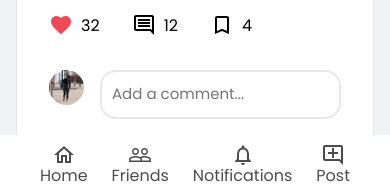
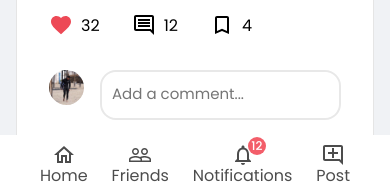
Before and after one commit to amitshuu/scoop, a React (Create React App) app in the folder client/: page / in a window 390 px wide. Both pictures are taken after a click on the icon 143 px from the left and 672 px from the top of the page. Shown: the part 648-842 px from the top of the page. Built offline with nearby package versions, Linux system fonts and the light colour scheme; the HTML template or start-up script is replaced by a standard one.

Commit message:
Css improvements

```diff
--- a/client/src/components/CustomTextArea.tsx
+++ b/client/src/components/CustomTextArea.tsx
@@ -4,9 +4,19 @@ import styled from 'styled-components';
 interface Props {
   value: string;
   onChange: (value: string) => void;
+  placeholder: string;
+  withBorder?: boolean;
+  withOverflow?: boolean;
+  maxHeight?: string;
 }
 
-const CustomTextArea: React.FC<Props> = ({ value, onChange }) => {
+const CustomTextArea = ({
+  value,
+  onChange,
+  placeholder,
+  withOverflow = false,
+  maxHeight = '350px',
+}: Props) => {
   const textareaRef = useRef<HTMLTextAreaElement>(null);
 
   useEffect(() => {
@@ -21,24 +31,30 @@ const CustomTextArea: React.FC<Props> = ({ value, onChange }) => {
     <TextArea
       ref={textareaRef}
       value={value}
-      placeholder='Add a comment...'
+      placeholder={placeholder}
       onChange={(e) => onChange(e.target.value)}
+      withOverflow={withOverflow}
+      maxHeight={maxHeight}
     />
   );
 };
 export default CustomTextArea;
 
-const TextArea = styled.textarea`
+const TextArea = styled.textarea<{
+  withOverflow: boolean;
+  maxHeight: string;
+}>`
   display: flex;
   resize: none;
-  overflow: hidden;
   padding: 10px;
-  border: 2px solid rgb(217, 217, 217, 60%);
   border-radius: 16px;
   outline: none;
   width: 100%;
-  height: 75%;
+  border: none;
+  height: 70%;
+  max-height: ${({ maxHeight }) => (maxHeight ? maxHeight : 'none')};
   color: #050505;
+  overflow-y: ${({ withOverflow }) => (withOverflow ? 'auto' : 'hidden')};
   font-weight: 400;
   font-size: 15px;
   font-family: inherit;
--- a/client/src/components/Logo.tsx
+++ b/client/src/components/Logo.tsx
@@ -1,13 +1,10 @@
 import { NavLink } from 'react-router-dom';
 import styled from 'styled-components';
 
-type IProps = {
-  mobile?: boolean;
-};
-const Logo: React.FC<IProps> = ({ mobile }) => {
+const Logo = () => {
   return (
     <Wrapper>
-      <LogoTitle to='/' mobile={mobile!}>
+      <LogoTitle to='/'>
         Sco<LogoSpan>ŏ</LogoSpan>p
       </LogoTitle>
     </Wrapper>
@@ -17,8 +14,8 @@ const Logo: React.FC<IProps> = ({ mobile }) => {
 export default Logo;
 
 const Wrapper = styled.div``;
-const LogoTitle = styled(NavLink)<{ mobile: boolean }>`
-  font-size: ${(props) => (props.mobile ? '32px' : '48px')};
+const LogoTitle = styled(NavLink)`
+  font-size: 48px;
   font-weight: 500;
   color: black;
   text-decoration: none;
--- a/client/src/components/MobileBottomBar.tsx
+++ b/client/src/components/MobileBottomBar.tsx
@@ -14,6 +14,11 @@ const MobileBottomBar = () => {
               <Link to={link.path!}>
                 <Icon>{link.icon}</Icon>
                 <Title>{link.title}</Title>
+                {link.badge && (
+                  <BadgeContainer>
+                    <Badge>12</Badge>
+                  </BadgeContainer>
+                )}
               </Link>
             </LinkContainer>
           );
@@ -55,3 +60,25 @@ const Icon = styled.p`
   text-align: center;
 `;
 const Title = styled.p``;
+
+const Badge = styled.div`
+  position: relative;
+  display: flex;
+  justify-content: center;
+  align-items: center;
+  margin-left: 55px;
+  background-color: rgba(217, 217, 217, 25%);
+  border-radius: 50%;
+  width: 18px;
+  height: 18px;
+  text-align: center;
+  color: white;
+  font-weight: 500;
+  font-size: 12px;
+  background-color: #f35e6a;
+`;
+
+const BadgeContainer = styled.div`
+  position: absolute;
+  top: 2px;
+`;
--- a/client/src/components/RightSidebar.tsx
+++ b/client/src/components/RightSidebar.tsx
@@ -26,10 +26,11 @@ const Wrapper = styled.div`
   flex-direction: column;
   width: 40%;
   position: sticky;
+
   top: 0;
   left: 0;
   height: 100vh;
-  /* max-width: 350px; */
+  /* max-width: 650px; */
   .search-icon {
     position: absolute;
     right: 10px;
@@ -39,9 +40,12 @@ const Wrapper = styled.div`
 
 const MainContentDiv = styled.div`
   padding: 3rem 4rem;
-
+  display: flex;
+  flex-direction: column;
+  align-items: center;
   height: 100%;
   border-left: 2px solid rgb(0, 0, 0, 10%);
+  max-width: 350px;
 `;
 
 const SearchInputDiv = styled.div`
--- a/client/src/components/SinglePostBottomBar.tsx
+++ b/client/src/components/SinglePostBottomBar.tsx
@@ -33,7 +33,15 @@ const SinglePostBottomBar = () => {
         <>
           <InputContainer>
             <UserAvatar src={amit} className='user-avatar' />
-            <CustomTextArea value={commentValue} onChange={setCommentValue} />
+            <TextAreaContainer>
+              <CustomTextArea
+                value={commentValue}
+                onChange={setCommentValue}
+                placeholder='Add a comment...'
+                withOverflow={true}
+                withBorder={false}
+              />
+            </TextAreaContainer>
           </InputContainer>
           <SinglePostComment />
           <SinglePostComment />
@@ -49,11 +57,12 @@ export default SinglePostBottomBar;
 const Wrapper = styled.div`
   display: flex;
   flex-direction: column;
+  justify-content: center;
   width: 100%;
   padding: 0rem 2rem;
+
   min-height: 75px;
   border-top: 1px solid rgb(0, 0, 0, 10%);
-  justify-content: center;
 `;
 
 const Span = styled.span`
@@ -69,8 +78,16 @@ const BottomPanelIcons = styled.div`
 const InputContainer = styled.div`
   display: flex;
   width: 100%;
+  height: 100%;
   align-items: center;
   margin-bottom: 2rem;
+`;
+
+const TextAreaContainer = styled.div`
+  width: 100%;
+  border: 2px solid rgb(217, 217, 217, 60%);
+  border-radius: 16px;
+  height: 100%;
 `;
 
 const UserAvatar = styled.img`
--- a/client/src/index.css
+++ b/client/src/index.css
@@ -24,3 +24,21 @@ body {
   height: 35px;
   border-radius: 50%;
 }
+
+::-webkit-scrollbar {
+  width: 6px;
+  height: 6px;
+}
+
+::-webkit-scrollbar-thumb {
+  background: #88888860;
+  border-radius: 16px;
+}
+
+::-webkit-scrollbar-track {
+  background: #f1f1f1;
+}
+
+.disable-scroll {
+  overflow-y: hidden;
+}
```
